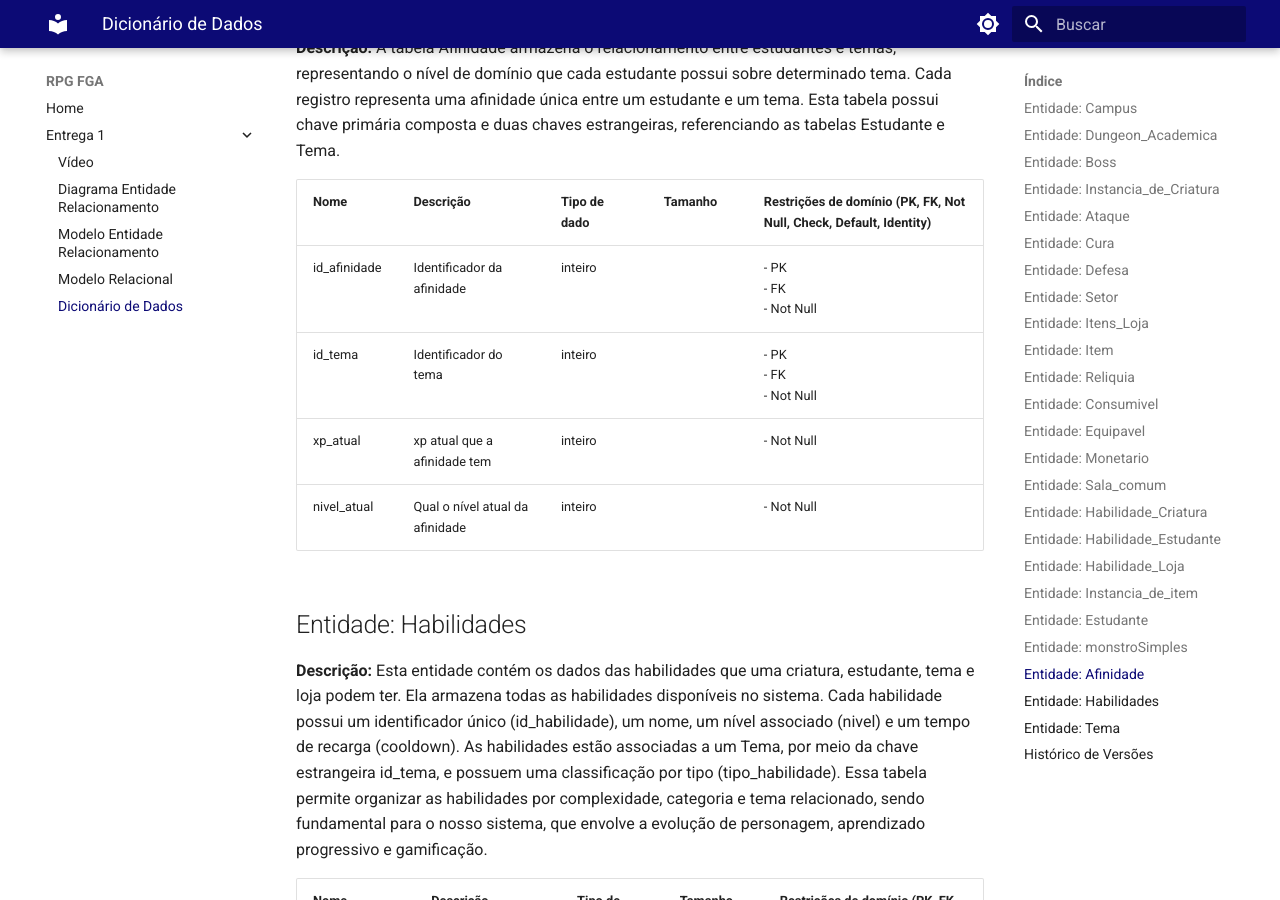
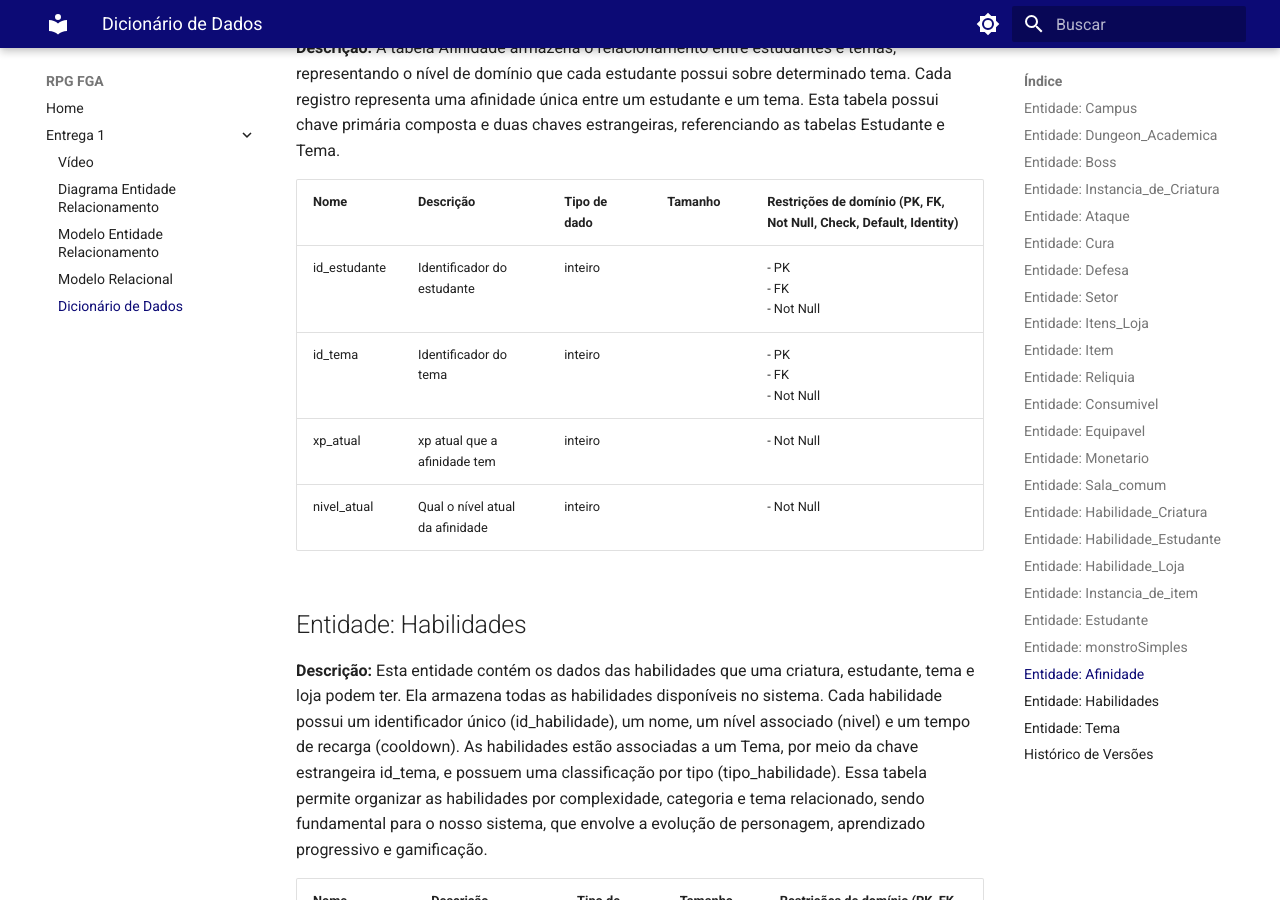
Before and after one commit to SBD1/2025.1_RPG_FGA, an MkDocs documentation site: the page built from docs/entrega1/dicionariov1.md, in a window 1280 px wide and 900 px high, scrolled down 12050 px. Built offline with MkDocs 1.6.1 and Material for MkDocs 9.7.7, drawn with Linux system fonts in a browser that asks for light colours.

Commit message:
Update dicionariov1.md

```diff
--- a/docs/entrega1/dicionariov1.md
+++ b/docs/entrega1/dicionariov1.md
@@ -249,7 +249,7 @@ De acordo com a *UC Merced Library*,
 
 | Nome | Descrição | Tipo de dado | Tamanho | Restrições de domínio (PK, FK, Not Null, Check, Default, Identity) |
 | ---- | --------- | ------------ | ------- | ------------------------------------------------------------------ |
-|id_afinidade|Identificador da afinidade|inteiro||- PK<br>- FK<br>- Not Null|
+|id_estudante|Identificador do estudante|inteiro||- PK<br>- FK<br>- Not Null|
 |id_tema|Identificador do tema |inteiro| |- PK<br>- FK<br>- Not Null|
 |xp_atual|xp atual que a afinidade tem|inteiro||- Not Null|
 |nivel_atual|Qual o nível atual da afinidade|inteiro||- Not Null|
```
